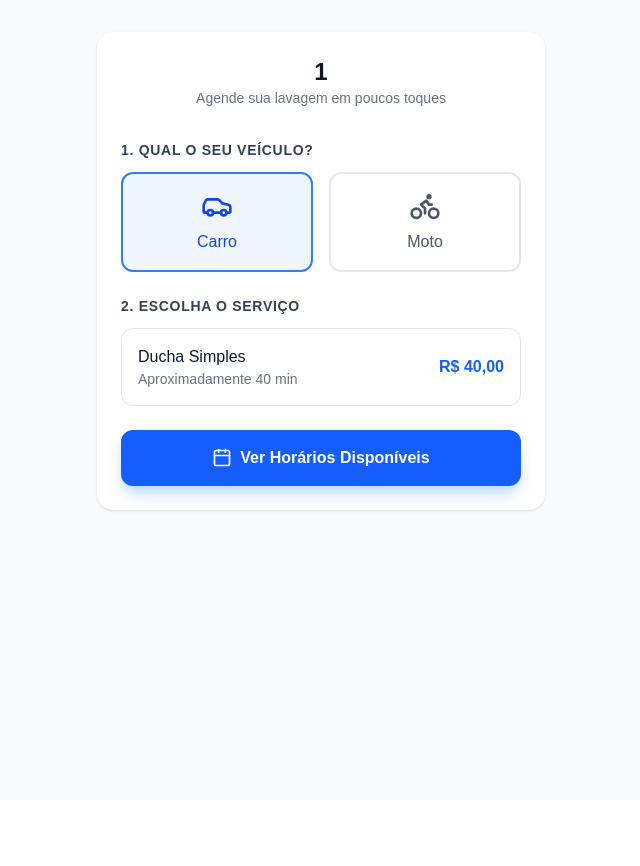
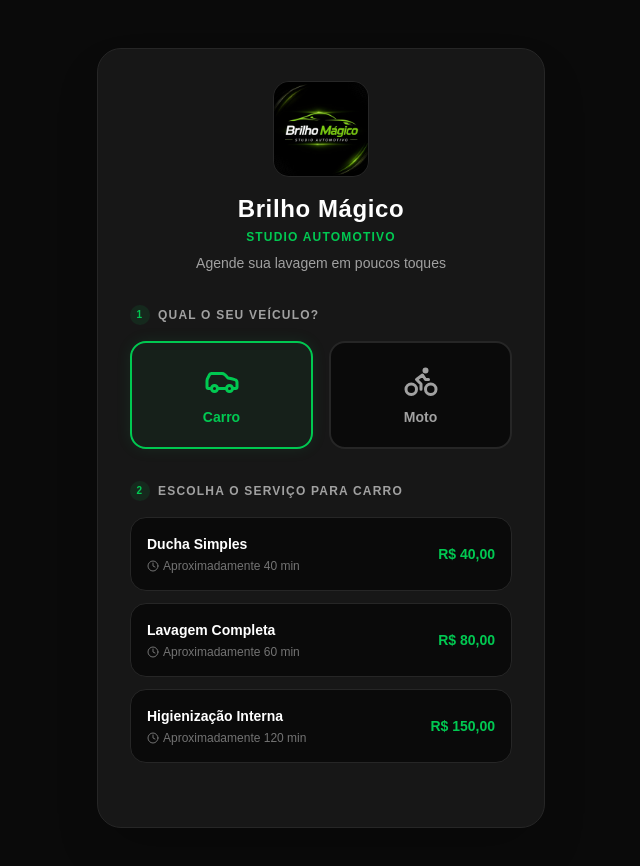
Before and after one commit to medalha25-sys/brilho-magico-saas, a Next.js app: page /agendar/1 in a window 1280 px wide. Both pictures are taken after a click on the button "Carro". Shown: the top 866 px of the page, without its empty margins (319-959 px from the left). Before the commit the page ends 800 px from the top, so only its background shows below. Built offline with nearby package versions, Linux system fonts and the light colour scheme.

Commit message:
design: update login style, sidebar branding, and rebuild client booking flow with dark theme and dynamic services

```diff
--- a/src/app/(cliente)/agendar/[tenantSlug]/page.tsx
+++ b/src/app/(cliente)/agendar/[tenantSlug]/page.tsx
@@ -1,56 +1,139 @@
-import React from 'react';
-import { Calendar, Car, Bike } from 'lucide-react';
+"use client";
 
-export default async function BookingPage({ params }: { params: Promise<{ tenantSlug: string }> }) {
-  const { tenantSlug } = await params;
-  // O tenantSlug identifica qual lava-rápido está sendo acessado (ex: /agendar/wash-express)
+import React, { useState, use } from 'react';
+import { Calendar, Car, Bike, Clock, Check } from 'lucide-react';
+
+interface Service {
+  id: string;
+  name: string;
+  price: number;
+  duration: number;
+  vehicleType: 'CARRO' | 'MOTO';
+}
+
+const SERVICES_MOCK: Service[] = [
+  { id: '1', name: 'Ducha Simples', price: 40.00, duration: 40, vehicleType: 'CARRO' },
+  { id: '2', name: 'Lavagem Completa', price: 80.00, duration: 60, vehicleType: 'CARRO' },
+  { id: '3', name: 'Higienização Interna', price: 150.00, duration: 120, vehicleType: 'CARRO' },
+  { id: '4', name: 'Ducha Simples', price: 30.00, duration: 30, vehicleType: 'MOTO' },
+  { id: '5', name: 'Lavagem Completa', price: 50.00, duration: 50, vehicleType: 'MOTO' },
+];
+
+export default function BookingPage({ params }: { params: Promise<{ tenantSlug: string }> }) {
+  const resolvedParams = use(params);
+  const tenantSlug = resolvedParams.tenantSlug;
+
+  const [vehicleType, setVehicleType] = useState<'CARRO' | 'MOTO' | null>(null);
+  const [selectedService, setSelectedService] = useState<Service | null>(null);
+
+  const handleVehicleSelect = (type: 'CARRO' | 'MOTO') => {
+    setVehicleType(type);
+    setSelectedService(null); // Reset service when changing vehicle
+  };
+
+  const filteredServices = SERVICES_MOCK.filter(s => s.vehicleType === vehicleType);
 
   return (
-    <div className="min-h-screen bg-gray-50 p-4 md:p-8">
-      <div className="max-w-md mx-auto bg-white rounded-2xl shadow-sm p-6">
-        <header className="text-center mb-8">
-          <h1 className="text-2xl font-bold text-gray-900 capitalize">
-            {tenantSlug.replace('-', ' ')}
+    <div className="min-h-screen bg-neutral-950 text-neutral-100 flex flex-col justify-center py-12 px-4 sm:px-6 lg:px-8">
+      <div className="max-w-md w-full mx-auto bg-neutral-900 rounded-3xl border border-neutral-800 shadow-2xl p-6 sm:p-8">
+
+        {/* Header com Identidade Visual Brilho Mágico */}
+        <header className="text-center mb-8 flex flex-col items-center">
+          <img
+            src="/logo.jpg"
+            alt="Brilho Mágico Logo"
+            className="w-24 h-24 rounded-2xl object-cover mb-4 border border-neutral-800"
+          />
+          <h1 className="text-2xl font-bold text-white tracking-wide">
+            Brilho Mágico
           </h1>
-          <p className="text-gray-500 text-sm">Agende sua lavagem em poucos toques</p>
+          <p className="text-green-500 text-xs font-semibold tracking-widest uppercase mt-1">
+            Studio Automotivo
+          </p>
+          <p className="text-neutral-400 text-sm mt-2">
+            Agende sua lavagem em poucos toques
+          </p>
         </header>
 
-        <section className="mb-6">
-          <h2 className="text-sm font-semibold text-gray-700 mb-3 uppercase tracking-wider">
-            1. Qual o seu veículo?
+        {/* 1. Escolha do Veículo */}
+        <section className="mb-8">
+          <h2 className="text-xs font-bold text-neutral-400 mb-4 uppercase tracking-widest flex items-center gap-2">
+            <span className="w-5 h-5 rounded-full bg-green-500/10 text-green-500 flex items-center justify-center font-bold text-[10px]">1</span>
+            Qual o seu veículo?
           </h2>
           <div className="grid grid-cols-2 gap-4">
-            <button className="flex flex-col items-center justify-center p-4 border-2 border-blue-500 bg-blue-50 rounded-xl text-blue-700">
-              <Car size={32} className="mb-2" />
-              <span className="font-medium">Carro</span>
+            <button
+              onClick={() => handleVehicleSelect('CARRO')}
+              className={`flex flex-col items-center justify-center p-5 rounded-2xl border-2 transition-all duration-200 ${
+                vehicleType === 'CARRO'
+                  ? 'border-green-500 bg-green-500/5 text-green-500 shadow-[0_0_15px_rgba(34,197,94,0.1)]'
+                  : 'border-neutral-800 bg-neutral-950 text-neutral-400 hover:border-neutral-700 hover:text-neutral-200'
+              }`}
+            >
+              <Car size={36} className="mb-2" />
+              <span className="font-semibold text-sm">Carro</span>
             </button>
-            <button className="flex flex-col items-center justify-center p-4 border-2 border-gray-200 hover:border-blue-500 rounded-xl text-gray-600 transition-colors">
-              <Bike size={32} className="mb-2" />
-              <span className="font-medium">Moto</span>
+            <button
+              onClick={() => handleVehicleSelect('MOTO')}
+              className={`flex flex-col items-center justify-center p-5 rounded-2xl border-2 transition-all duration-200 ${
+                vehicleType === 'MOTO'
+                  ? 'border-green-500 bg-green-500/5 text-green-500 shadow-[0_0_15px_rgba(34,197,94,0.1)]'
+                  : 'border-neutral-800 bg-neutral-950 text-neutral-400 hover:border-neutral-700 hover:text-neutral-200'
+              }`}
+            >
+              <Bike size={36} className="mb-2" />
+              <span className="font-semibold text-sm">Moto</span>
             </button>
           </div>
         </section>
 
-        <section className="mb-6">
-          <h2 className="text-sm font-semibold text-gray-700 mb-3 uppercase tracking-wider">
-            2. Escolha o Serviço
+        {/* 2. Escolha do Serviço (Exibe apenas após selecionar veículo) */}
+        {vehicleType && (
+          <section className="mb-8 animate-fadeIn">
+            <h2 className="text-xs font-bold text-neutral-400 mb-4 uppercase tracking-widest flex items-center gap-2">
+              <span className="w-5 h-5 rounded-full bg-green-500/10 text-green-500 flex items-center justify-center font-bold text-[10px]">2</span>
+              Escolha o serviço para {vehicleType.toLowerCase()}
             </h2>
             <div className="space-y-3">
-            <div className="p-4 border border-gray-200 rounded-xl flex justify-between items-center hover:border-blue-500 cursor-pointer transition-colors">
-              <div>
-                <h3 className="font-medium text-gray-900">Ducha Simples</h3>
-                <p className="text-sm text-gray-500">Aproximadamente 40 min</p>
+              {filteredServices.map((service) => (
+                <div
+                  key={service.id}
+                  onClick={() => setSelectedService(service)}
+                  className={`p-4 border rounded-2xl flex justify-between items-center cursor-pointer transition-all duration-200 ${
+                    selectedService?.id === service.id
+                      ? 'border-green-500 bg-green-500/5 text-white shadow-[0_0_15px_rgba(34,197,94,0.05)]'
+                      : 'border-neutral-800 bg-neutral-950 text-neutral-300 hover:border-neutral-700'
+                  }`}
+                >
+                  <div className="flex-1 pr-4">
+                    <div className="flex items-center gap-2">
+                      <h3 className="font-semibold text-sm text-white">{service.name}</h3>
+                      {selectedService?.id === service.id && (
+                        <Check size={14} className="text-green-500" />
+                      )}
                     </div>
-              <span className="font-bold text-blue-600">R$ 40,00</span>
+                    <p className="text-xs text-neutral-500 mt-1 flex items-center gap-1">
+                      <Clock size={12} />
+                      Aproximadamente {service.duration} min
+                    </p>
                   </div>
-            {/* Mais serviços entrarão aqui */}
+                  <span className="font-bold text-sm text-green-500">
+                    R$ {service.price.toLocaleString('pt-BR', { minimumFractionDigits: 2 })}
+                  </span>
+                </div>
+              ))}
             </div>
           </section>
+        )}
 
-        <button className="w-full bg-blue-600 text-white font-semibold py-4 rounded-xl shadow-lg shadow-blue-200 hover:bg-blue-700 transition-colors flex justify-center items-center gap-2">
+        {/* Botão de Agendar (Exibe apenas após selecionar serviço) */}
+        {selectedService && (
+          <button className="w-full bg-green-600 hover:bg-green-500 text-neutral-950 font-bold py-4 rounded-2xl shadow-lg shadow-green-500/10 hover:shadow-green-500/20 transition-all duration-200 flex justify-center items-center gap-2 animate-fadeIn">
             <Calendar size={20} />
             Ver Horários Disponíveis
           </button>
+        )}
+
       </div>
     </div>
   );
```
Lines whose indentation alone changed are shown as unchanged.
